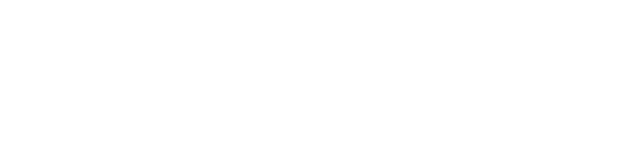
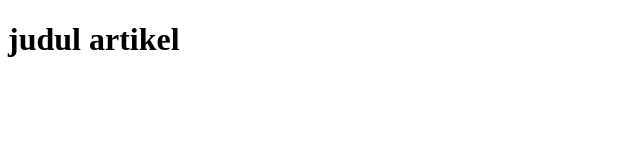
Before and after one commit to cristsnto/M06, a plain HTML site: page index.html in a window 1280 px wide. Shown: the whole page, without its empty margins (0-640 px from the left). Drawn offline with Linux system fonts and the light colour scheme.

Commit message:
perubahan satu

```diff
--- a/index.html
+++ b/index.html
@@ -6,6 +6,8 @@
     <title>Document</title>
 </head>
 <body>
+    <h1>judul artikel</h1>
+
 
 </body>
 </html>
```
